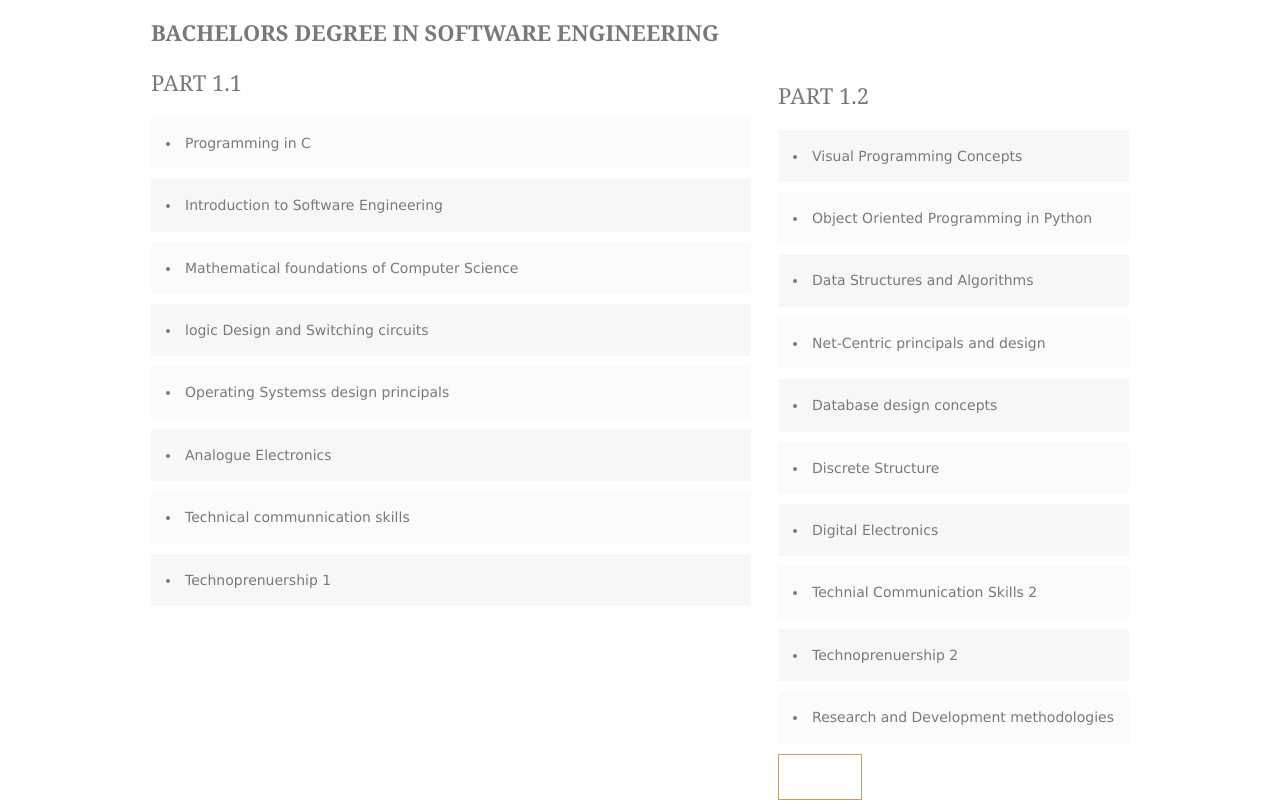
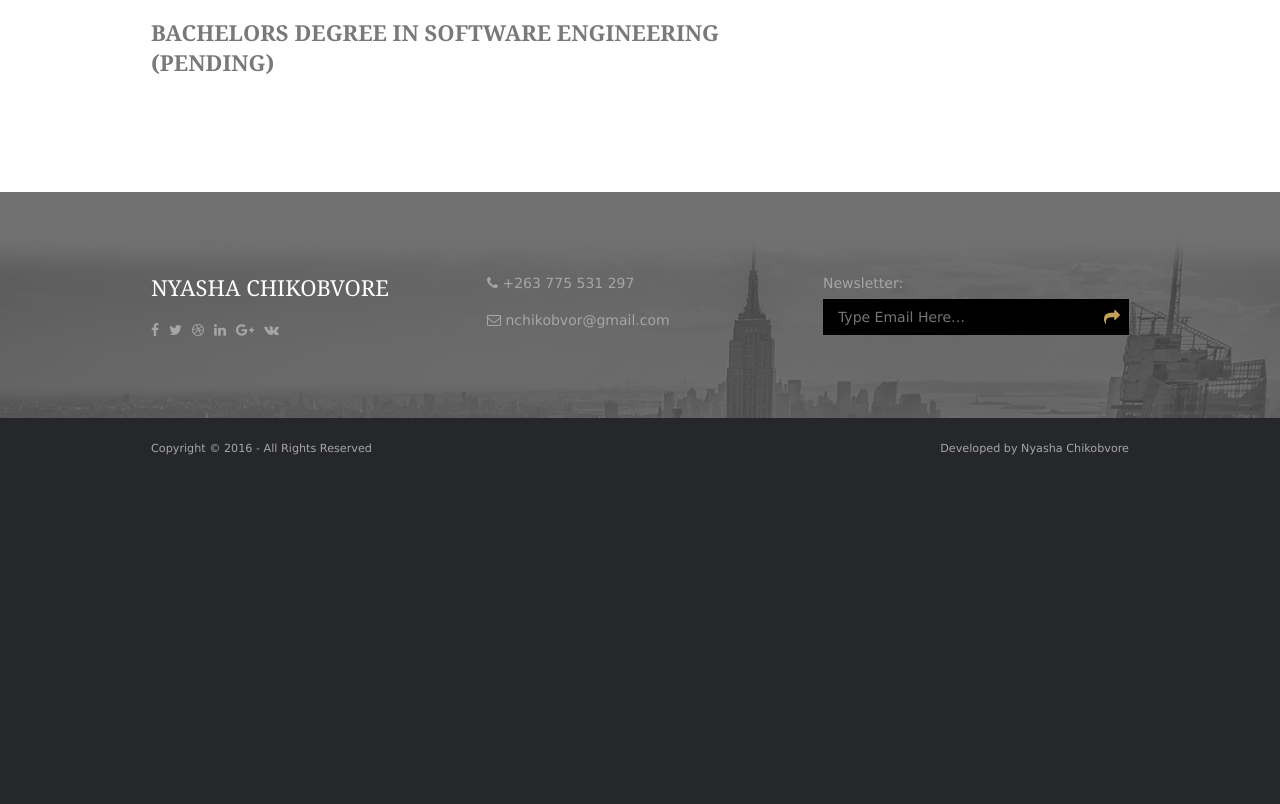
Before and after one commit to chikobvore/chikobvore.github.io, a plain HTML site: page pages/about.html in a window 1280 px wide. Shown: the part 865-1669 px from the top of the page. After the commit the page ends 1345 px from the top, so only its background shows below. Drawn offline with Linux system fonts and the light colour scheme.

Commit message:
Update about.html

```diff
--- a/pages/about.html
+++ b/pages/about.html
@@ -1,14 +1,7 @@
 <!DOCTYPE html>
-<!--
-Template Name: Geodarn
-Author: <a href="http://www.os-templates.com/">OS Templates</a>
-Author URI: http://www.os-templates.com/
-Licence: Free to use under our free template licence terms
-Licence URI: http://www.os-templates.com/template-terms
--->
 <html>
 <head>
-<title>Geodarn | Pages | Full Width</title>
+<title>nyasha | Pages | about</title>
 <meta charset="utf-8">
 <meta name="viewport" content="width=device-width, initial-scale=1.0, maximum-scale=1.0, user-scalable=no">
 <link href="../layout/styles/layout.css" rel="stylesheet" type="text/css" media="all">
@@ -100,37 +93,8 @@ Licence URI: http://www.os-templates.com/template-terms
       <div class="tet">
         <br><br><br>
         <h1>Tertiary</h1>
-        <h1><b>Bachelors Degree in Software Engineering</b></h1>
-        <h1>Part 1.1</h1>
-        <li>Programming in C</li>
-        <li>Introduction to Software Engineering</li>
-        <li>Mathematical foundations of Computer Science</li>
-        <li>logic Design and Switching circuits</li>
-        <li>Operating Systemss design principals</li>
-        <li>Analogue Electronics </li>
-        <li>Technical communnication skills</li>
-        <li>Technoprenuership 1</li>
-
-
+        <h1><b>Bachelors Degree in Software Engineering (pending)</b></h1>
       </div>
-
-      <div class="part12">
-        <h1>part 1.2</h1>
-        <li>Visual Programming Concepts</li>
-        <li>Object Oriented Programming in Python</li>
-        <li>Data Structures and Algorithms</li>
-        <li>Net-Centric principals and design</li>
-        <li>Database design concepts</li>
-        <li>Discrete Structure</li>
-        <li>Digital Electronics</li>
-        <li>Technial Communication Skills 2</li>
-        <li>Technoprenuership 2</li>
-        <li>Research and Development methodologies</li>
-        <footer><a class="btn" href="#">More</a></footer>
-      </div>
-      </div>
-    </div>
-
       <!-- ################################################################################################ -->
     </div>
 
```
